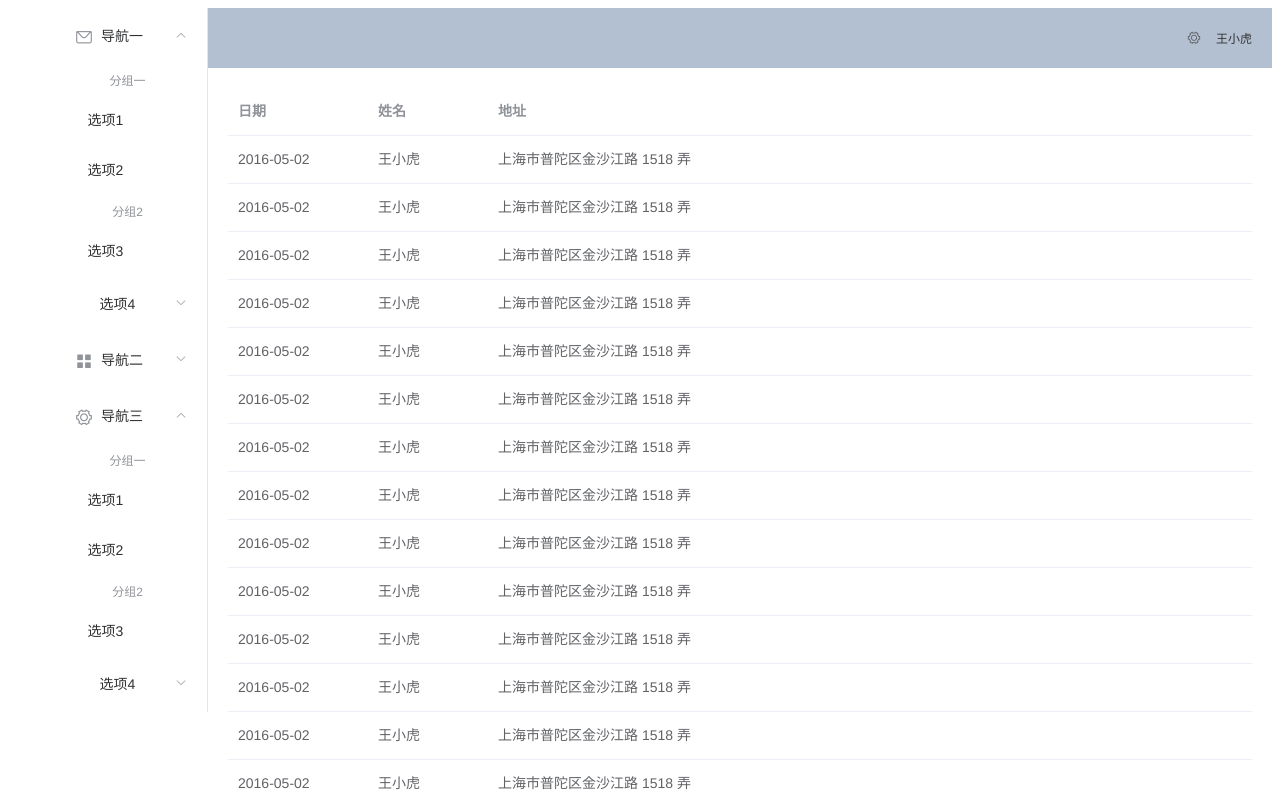
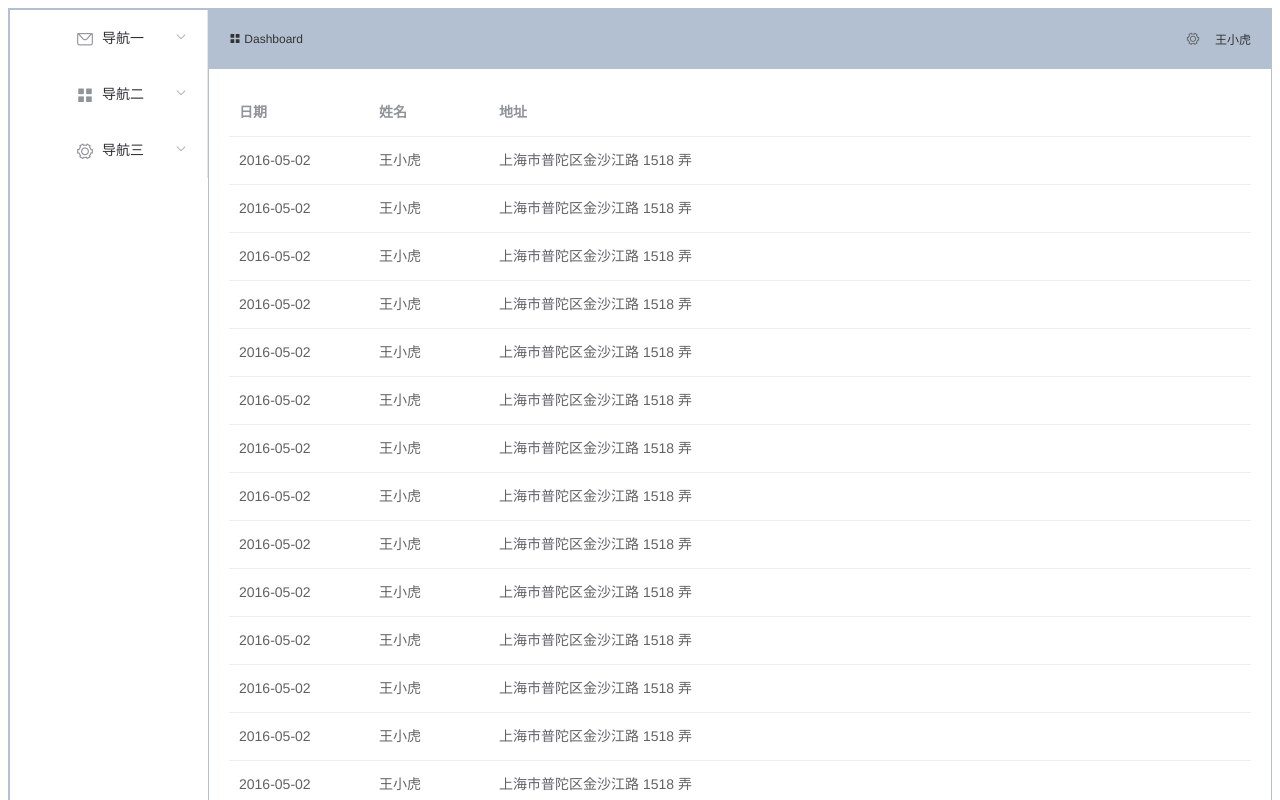
Before and after one commit to sayabc/admin-vue-element, a Vue app: page / in a window 1280 px wide. Shown: the top 800 px of the page. Built offline with nearby package versions, Linux system fonts and the light colour scheme.

Commit message:
update init

```diff
--- a/src/components/HelloWorld.vue
+++ b/src/components/HelloWorld.vue
@@ -1,8 +1,9 @@
 <template>
   <div class="allContainer">
 <el-container>
-  <el-aside width="200px">
-    <el-menu :default-openeds="['1', '3']">
+  <el-aside :style="{width: asideBigWidth?'200px':'50px'}">
+    <!-- <el-menu :default-openeds="['1', '3']"> -->
+    <el-menu>
       <el-submenu index="1">
         <template slot="title"><i class="el-icon-message"></i>导航一</template>
         <el-menu-item-group>
@@ -52,16 +53,20 @@
   </el-aside>
 
   <el-container>
-    <el-header style="text-align: right; font-size: 12px">
+    <el-header style="font-size: 12px; overflow: hidden;">
+      <div style="float: left;">
+        <span @click="handleSide"><i class="el-icon-menu" style="cursor: pointer;"></i> Dashboard</span>
+      </div>
+      <div style="float: right;">
         <el-dropdown>
           <i class="el-icon-setting" style="margin-right: 15px"></i>
           <el-dropdown-menu slot="dropdown">
-          <el-dropdown-item>查看</el-dropdown-item>
-          <el-dropdown-item>新增</el-dropdown-item>
-          <el-dropdown-item>删除</el-dropdown-item>
+            <el-dropdown-item>Github</el-dropdown-item>
+            <el-dropdown-item>Log Out</el-dropdown-item>
           </el-dropdown-menu>
         </el-dropdown>
         <span>王小虎</span>
+      </div>
     </el-header>
 
     <el-main>
@@ -88,7 +93,14 @@ export default {
         address: '上海市普陀区金沙江路 1518 弄'
       };
       return {
-        tableData: Array(20).fill(item)
+        tableData: Array(20).fill(item),
+        asideBigWidth: true
+      }
+    },
+    methods: {
+      handleSide() {
+        console.log('asideBigWidth', this.asideBigWidth)
+        this.asideBigWidth = !this.asideBigWidth
       }
     }
 }
@@ -96,6 +108,9 @@ export default {
 
 <!-- Add "scoped" attribute to limit CSS to this component only -->
 <style scoped>
+  .allContainer {
+      border: 1px solid  #B3C0D1;
+  }
   .el-header {
     background-color: #B3C0D1;
     color: #333;
@@ -104,6 +119,7 @@ export default {
 
   .el-aside {
     color: #333;
+    border: 1px solid  #B3C0D1;
     /* background-color: #314155; */
   }
 </style>
```
Lines whose indentation alone changed are shown as unchanged.
